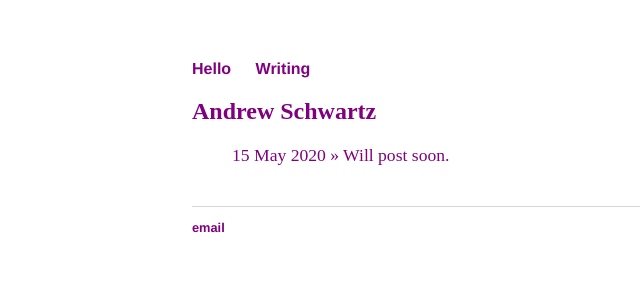
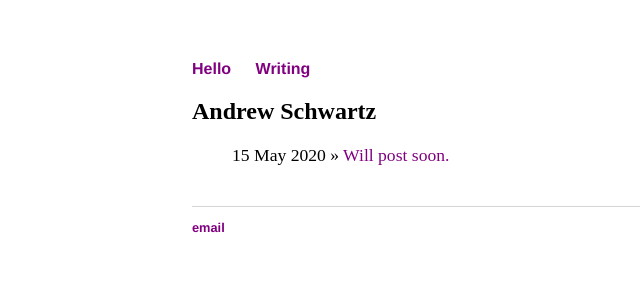
Before and after one commit to aonschwartz/aonschwartz.github.io, a Jekyll site: the page built from blog/index.html, in a window 1280 px wide. Shown: the top 300 px of the page, without its empty margins (192-832 px from the left). Built offline with Jekyll 4.4.1, drawn with Linux system fonts in a browser that asks for light colours.

Commit message:
Update main.css

```diff
--- a/css/main.css
+++ b/css/main.css
@@ -1,7 +1,6 @@
 body {
     margin: 60px auto;
     width: 40%;
-    color: purple;
 }
 nav ul, footer ul {
     font-family:'Helvetica', 'Arial', 'Sans-Serif';
```
